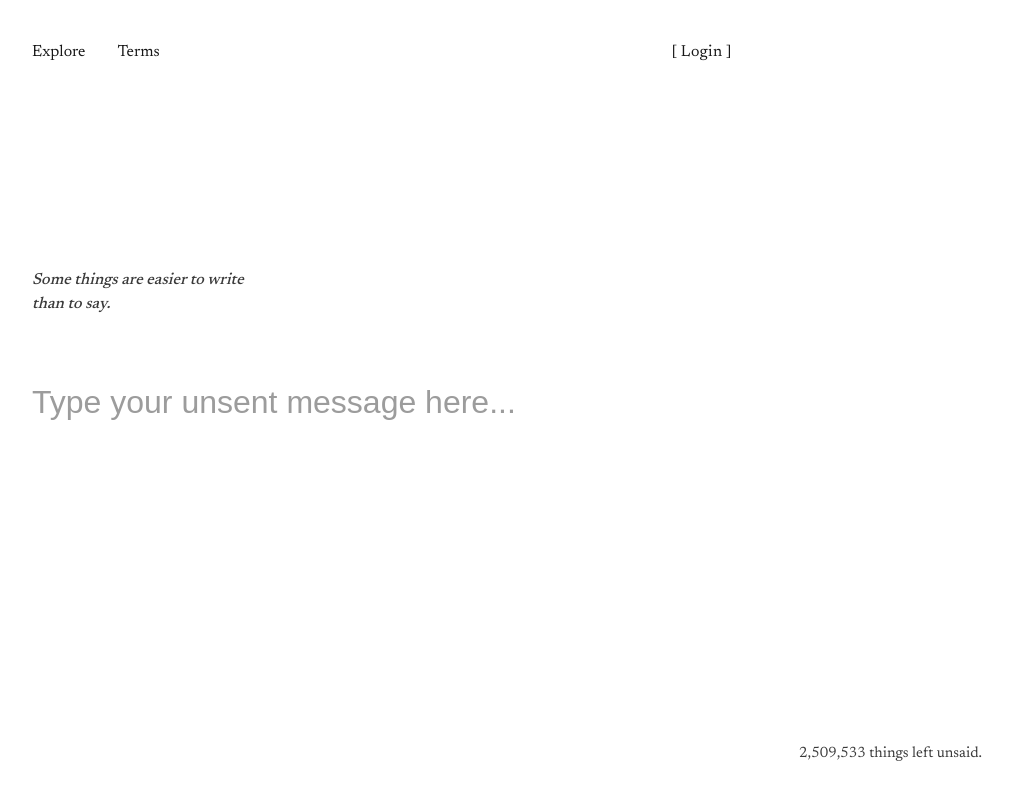
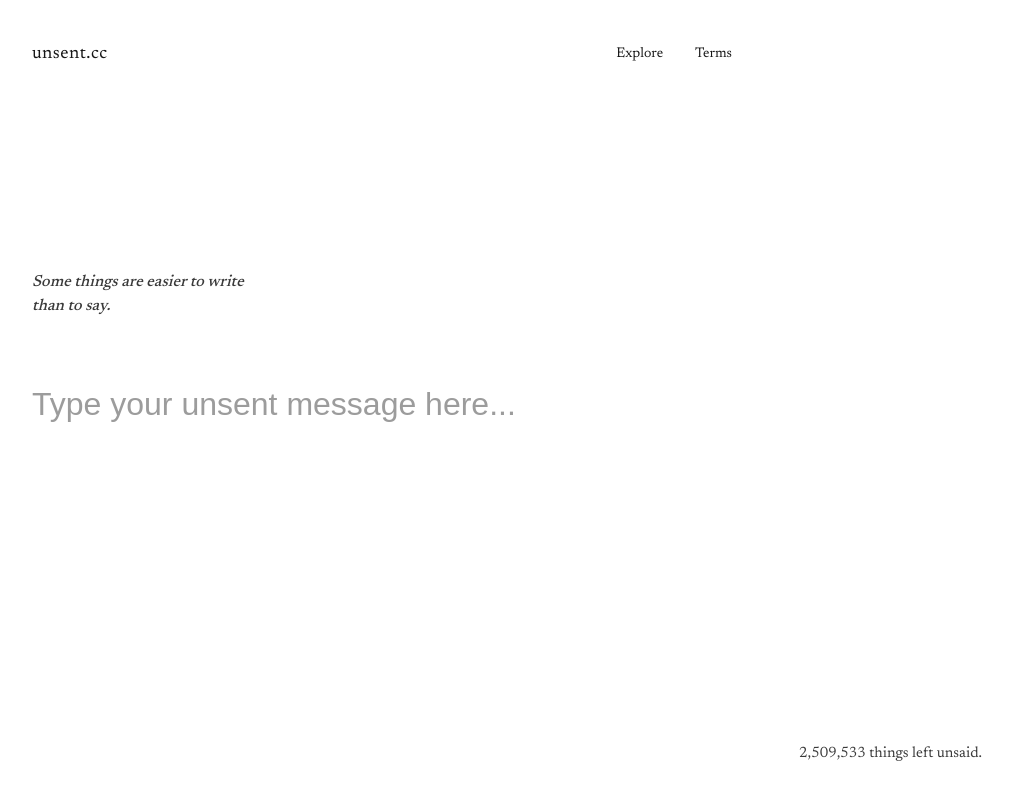
Before and after one commit to byanrkh/unsent.cc, a Next.js app: page / in a window 1280 px wide. Shown: the whole page, without its empty margins (258-1271 px from the left). Built offline with nearby package versions, Linux system fonts and the light colour scheme; a web font is replaced by a local one.

Commit message:
Mod: re arrange navbar

```diff
--- a/components/Navbar.tsx
+++ b/components/Navbar.tsx
@@ -3,7 +3,13 @@ import Link from "next/link";
 export default function Navbar() {
   return (
     <nav className="w-full px-6 pt-8 pb-8 sm:px-10 sm:pt-10 sm:pb-9">
-      <div className="mx-auto flex max-w-175 items-center justify-between text-sm sm:text-base">
+      <div className="mx-auto flex max-w-175 items-center justify-between text-sm">
+        <Link
+          href="/"
+          className="tracking-wide text-lg text-[#171717] transition-opacity hover:opacity-55"
+        >
+          unsent.cc
+        </Link>
         <div className="flex items-center gap-5 sm:gap-8">
           <Link
             href="/explore"
@@ -18,12 +24,6 @@ export default function Navbar() {
             Terms
           </Link>
         </div>
-        <Link
-          href="/login"
-          className="tracking-wide text-[#171717] transition-opacity hover:opacity-55"
-        >
-          [ Login ]
-        </Link>
       </div>
     </nav>
   );
```
